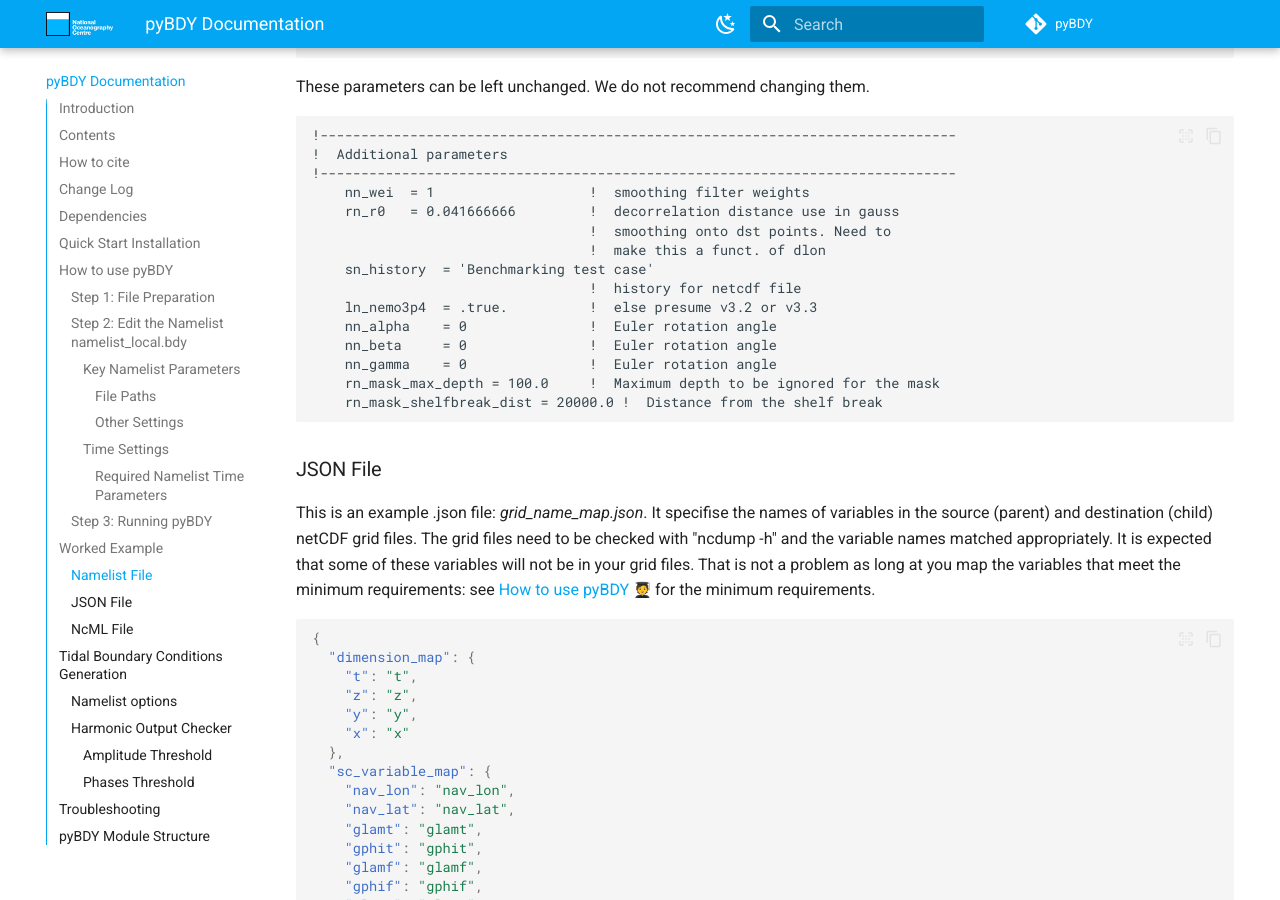
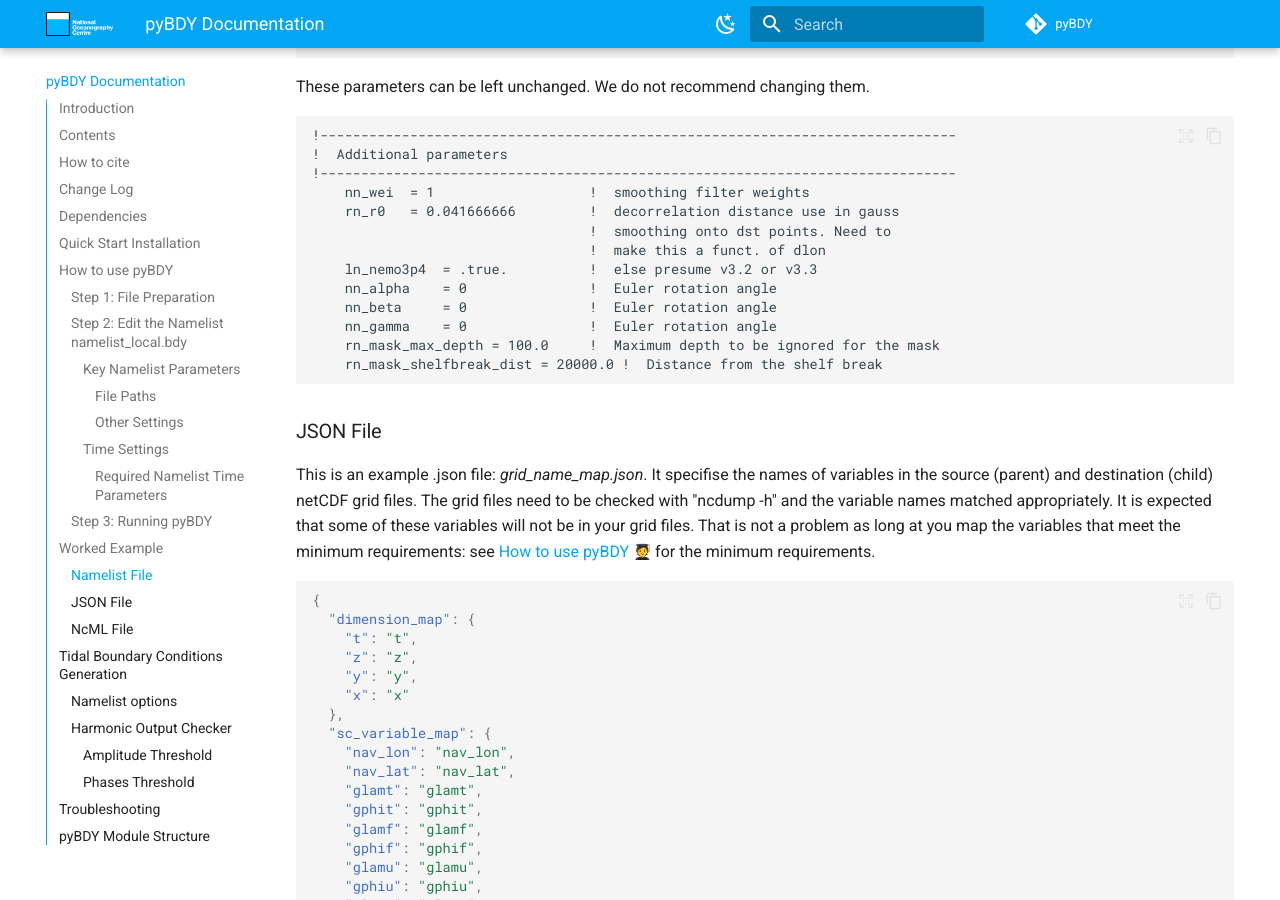
Before and after one commit to NOC-MSM/pyBDY, an MkDocs documentation site: the page built from docs/index.md, in a window 1280 px wide and 900 px high, scrolled down 11031 px. Built offline with MkDocs 1.6.1 and Material for MkDocs 9.7.7, drawn with Linux system fonts in a browser that asks for light colours; emoji names are drawn with the system emoji font; comment, search, counter and statistics services are not loaded.

Commit message:
Removed sn_history

```diff
--- a/docs/index.md
+++ b/docs/index.md
@@ -469,8 +469,6 @@ These parameters can be left unchanged. We do not recommend changing them.
     rn_r0   = 0.041666666         !  decorrelation distance use in gauss
                                   !  smoothing onto dst points. Need to
                                   !  make this a funct. of dlon
-    sn_history  = 'Benchmarking test case'
-                                  !  history for netcdf file
     ln_nemo3p4  = .true.          !  else presume v3.2 or v3.3
     nn_alpha    = 0               !  Euler rotation angle
     nn_beta     = 0               !  Euler rotation angle
```
